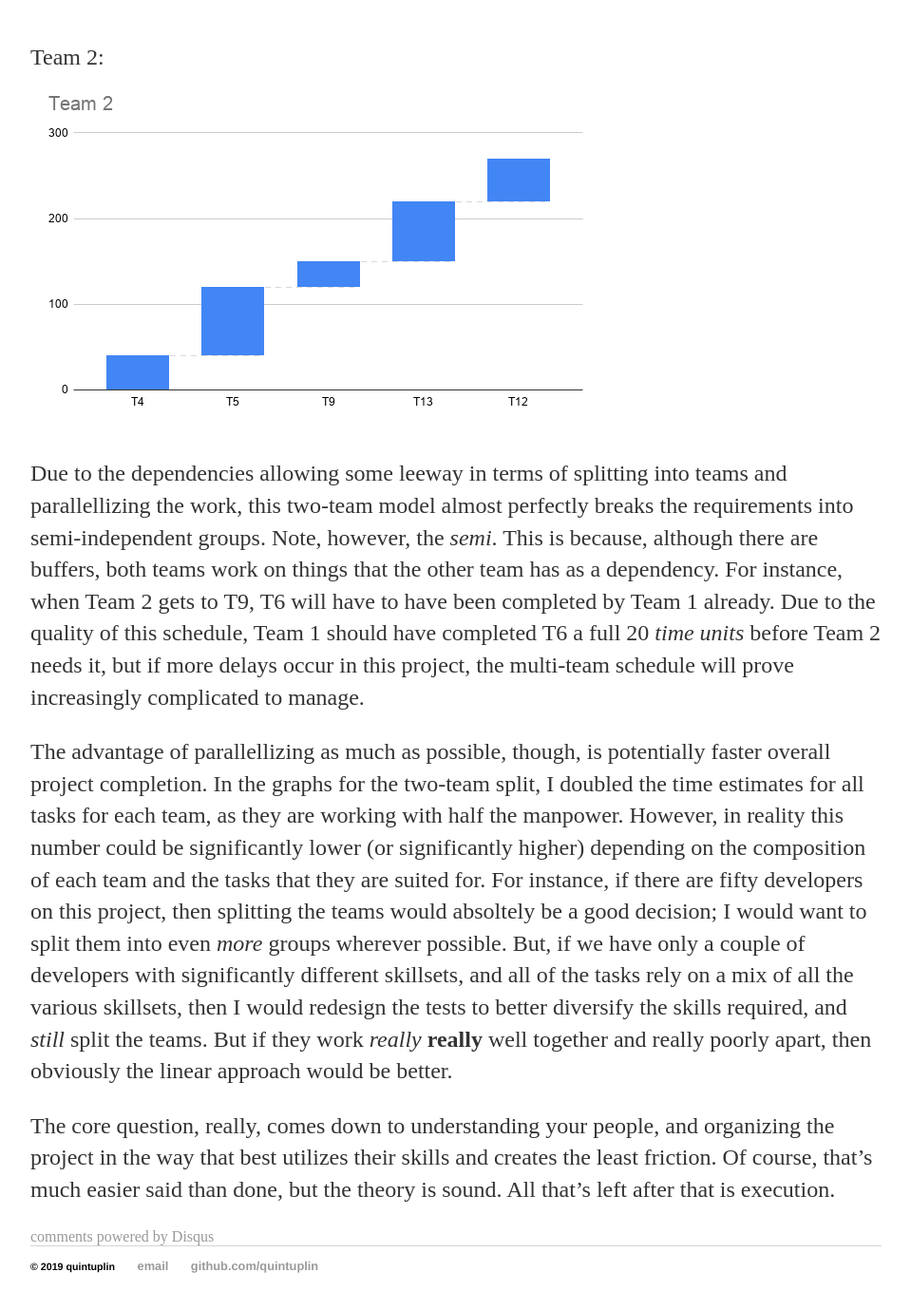
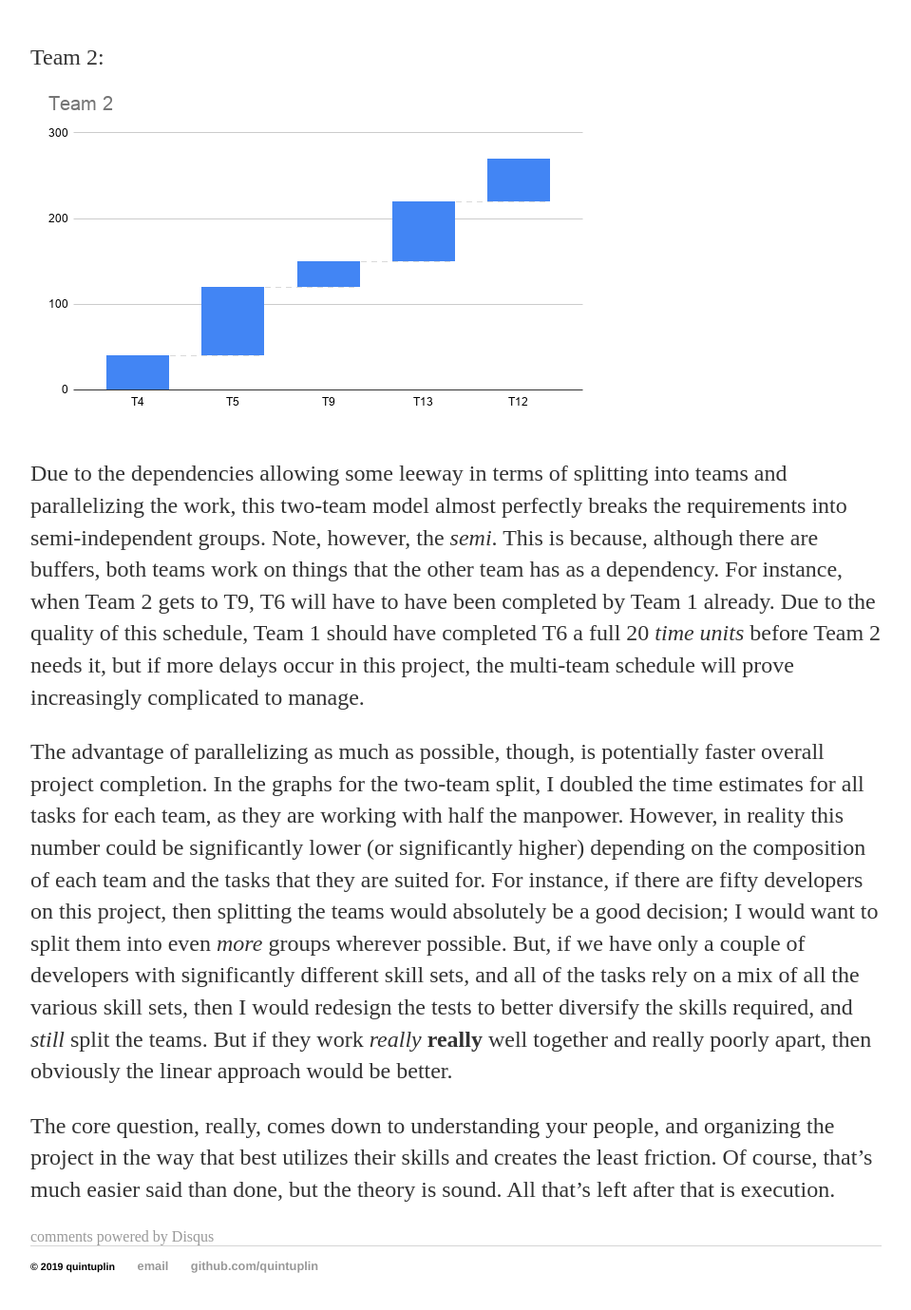
Before and after one commit to Quintuplin/quintuplin.github.io, a Jekyll site: the page built from _posts/2019-11-07-Chapter-23.md, in a window 1280 px wide and 1400 px high, scrolled down 2310 px. Shown: the top 1379 px of the window at 95% size, without its empty margins (160-1119 px from the left). Built offline with Jekyll 4.4.1, drawn with Linux system fonts in a browser that asks for light colours; comment, search, counter and statistics services are not loaded; some of the changed text lies outside the part shown.

Commit message:
Update 2019-11-07-Chapter-23.md

```diff
--- a/_posts/2019-11-07-Chapter-23.md
+++ b/_posts/2019-11-07-Chapter-23.md
@@ -23,8 +23,8 @@ Team 1:
 Team 2:
 ![Team 2]({{ site.url }}/assets/2019-11-07-Team-2.png)
 
-Due to the dependencies allowing some leeway in terms of splitting into teams and parallellizing the work, this two-team model almost perfectly breaks the requirements into semi-independent groups. Note, however, the *semi*. This is because, although there are buffers, both teams work on things that the other team has as a dependency. For instance, when Team 2 gets to T9, T6 will have to have been completed by Team 1 already. Due to the quality of this schedule, Team 1 should have completed T6 a full 20 *time units* before Team 2 needs it, but if more delays occur in this project, the multi-team schedule will prove increasingly complicated to manage.
+Due to the dependencies allowing some leeway in terms of splitting into teams and parallelizing the work, this two-team model almost perfectly breaks the requirements into semi-independent groups. Note, however, the *semi*. This is because, although there are buffers, both teams work on things that the other team has as a dependency. For instance, when Team 2 gets to T9, T6 will have to have been completed by Team 1 already. Due to the quality of this schedule, Team 1 should have completed T6 a full 20 *time units* before Team 2 needs it, but if more delays occur in this project, the multi-team schedule will prove increasingly complicated to manage.
 
-The advantage of parallellizing as much as possible, though, is potentially faster overall project completion. In the graphs for the two-team split, I doubled the time estimates for all tasks for each team, as they are working with half the manpower. However, in reality this number could be significantly lower (or significantly higher) depending on the composition of each team and the tasks that they are suited for. For instance, if there are fifty developers on this project, then splitting the teams would absoltely be a good decision; I would want to split them into even *more* groups wherever possible. But, if we have only a couple of developers with significantly different skillsets, and all of the tasks rely on a mix of all the various skillsets, then I would redesign the tests to better diversify the skills required, and *still* split the teams. But if they work *really* **really** well together and really poorly apart, then obviously the linear approach would be better.
+The advantage of parallelizing as much as possible, though, is potentially faster overall project completion. In the graphs for the two-team split, I doubled the time estimates for all tasks for each team, as they are working with half the manpower. However, in reality this number could be significantly lower (or significantly higher) depending on the composition of each team and the tasks that they are suited for. For instance, if there are fifty developers on this project, then splitting the teams would absolutely be a good decision; I would want to split them into even *more* groups wherever possible. But, if we have only a couple of developers with significantly different skill sets, and all of the tasks rely on a mix of all the various skill sets, then I would redesign the tests to better diversify the skills required, and *still* split the teams. But if they work *really* **really** well together and really poorly apart, then obviously the linear approach would be better.
 
 The core question, really, comes down to understanding your people, and organizing the project in the way that best utilizes their skills and creates the least friction. Of course, that's much easier said than done, but the theory is sound. All that's left after that is execution.
```
Also changed, not shown: other parts of _posts/2019-11-07-Chapter-23.md (+1 -1 lines).
